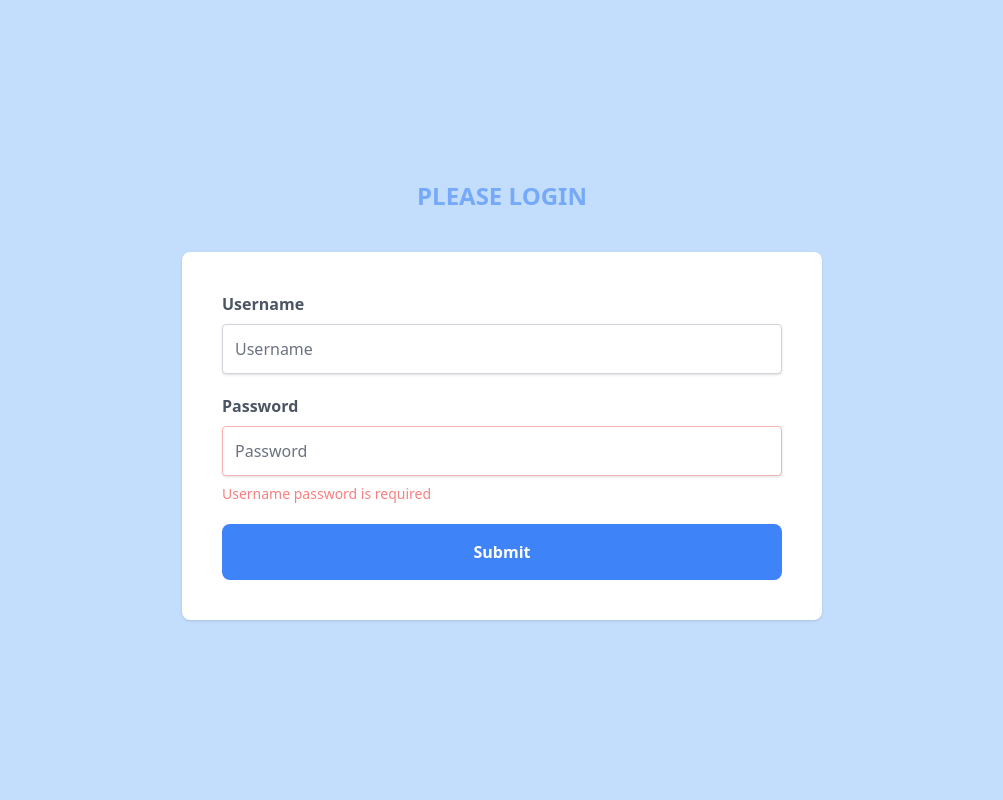
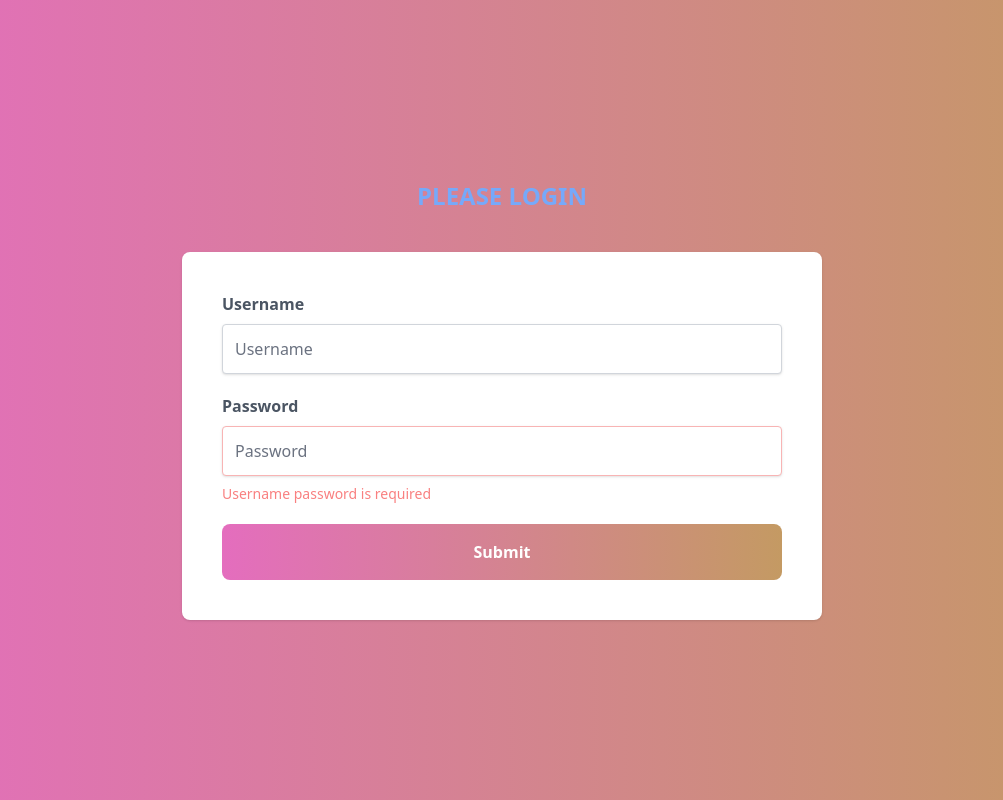
Before and after one commit to MStars-Academy-Github/Team-3, a Next.js app in the folder dating-app/: page /login in a window 1280 px wide. Shown: the whole page, without its empty margins (138-1141 px from the left). Built offline with nearby package versions, Linux system fonts and the light colour scheme.

Commit message:
design add something

```diff
--- a/dating-app/components/Login.tsx
+++ b/dating-app/components/Login.tsx
@@ -4,9 +4,9 @@ type Props = {};
 
 const Login = (props: Props) => {
   return (
-    <div className="bg-blue-200 min-h-screen flex items-center">
+    <div className=" min-h-screen flex items-center bg-gradient-to-r from-[#e46dbe] to-[#c49a63] ">
       <div className="w-full">
-        <h2 className="text-center text-blue-400 font-bold text-2xl uppercase mb-10">
+        <h2 className="text-center text-blue-400  font-bold text-2xl uppercase mb-10">
           Please Login
         </h2>
         <div className="bg-white p-10 rounded-lg shadow md:w-3/4 mx-auto lg:w-1/2">
@@ -46,7 +46,7 @@ const Login = (props: Props) => {
               </p>
             </div>
 
-            <button className="block w-full bg-blue-500 text-white font-bold p-4 rounded-lg">
+            <button className="block w-full bg-gradient-to-r from-[#e46dbe] to-[#c49a63] text-white font-bold p-4 rounded-lg">
               Submit
             </button>
           </form>
--- a/dating-app/components/Register.tsx
+++ b/dating-app/components/Register.tsx
@@ -6,7 +6,7 @@ type Props = {};
 
 const Register = (props: Props) => {
   return (
-    <div className="bg-blue-200 min-h-screen flex flex-col items-center">
+    <div className="min-h-screen flex flex-col items-center bg-gradient-to-r from-[#e46dbe] to-[#c49a63]">
       <h2 className="text-center text-blue-400 font-bold text-2xl uppercase mb-10 mt-10">
         Please register our dating app
       </h2>
@@ -168,7 +168,7 @@ const Register = (props: Props) => {
 
           <button
             type="submit"
-            className="text-white bg-blue-700 hover:bg-blue-800 focus:ring-4 w-full focus:outline-none focus:ring-blue-300 font-medium rounded-lg text-sm  px-5 py-2.5 text-center dark:bg-blue-600 dark:hover:bg-blue-700 dark:focus:ring-blue-800"
+            className="text-white bg-gradient-to-r from-[#e46dbe] to-[#c49a63] focus:ring-4 w-full focus:outline-none focus:ring-blue-300 font-medium rounded-lg text-sm  px-5 py-2.5 text-center dark:bg-blue-600 dark:hover:bg-blue-700 dark:focus:ring-blue-800"
           >
             Submit
           </button>
```
